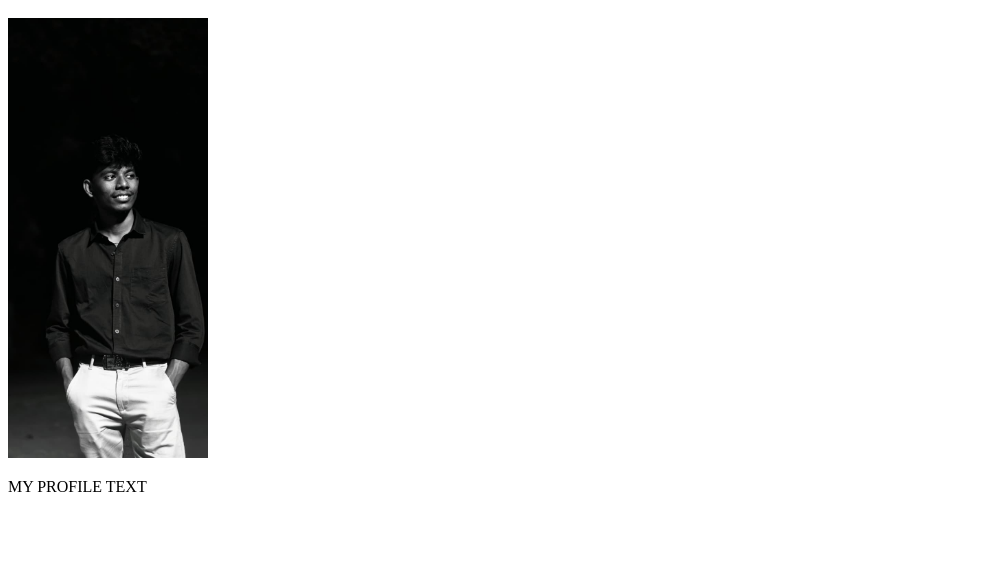
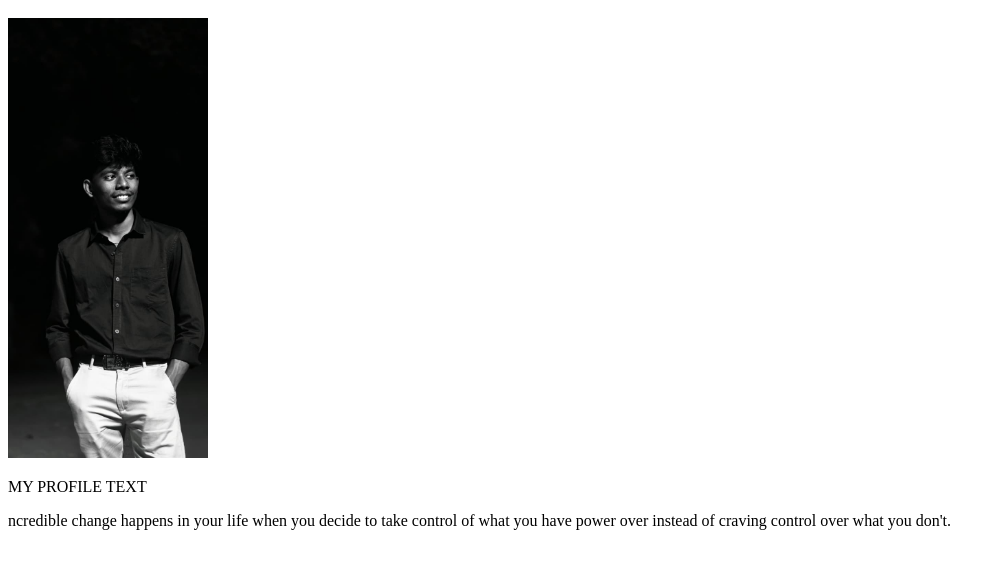
Before and after one commit to DERRIC15/new-web-dev, a plain HTML site: page index.html in a window 1280 px wide. Shown: the part 120-688 px from the top of the page, without its empty margins (0-1005 px from the left). Drawn offline with Linux system fonts and the light colour scheme.

Commit message:
ADDED PARA

```diff
--- a/index.html
+++ b/index.html
@@ -10,5 +10,6 @@
     <h1>NEW NAME</h1>
     <img width="200px" src="DI IMAGE.jpeg" alt="">
     <p>MY PROFILE TEXT</p>
+    <P>ncredible change happens in your life when you decide to take control of what you have power over instead of craving control over what you don't.</P>
 </body>
 </html>
```
